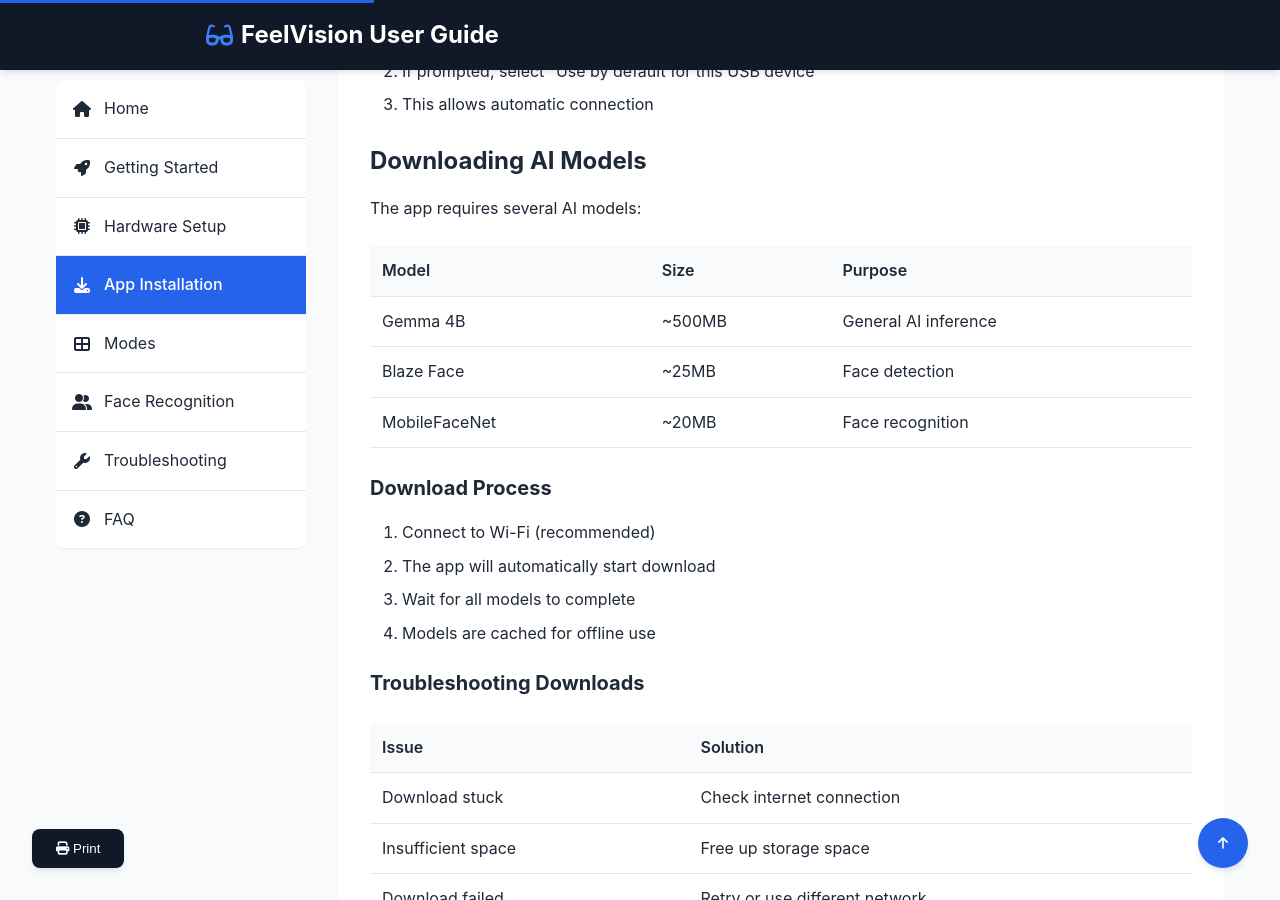
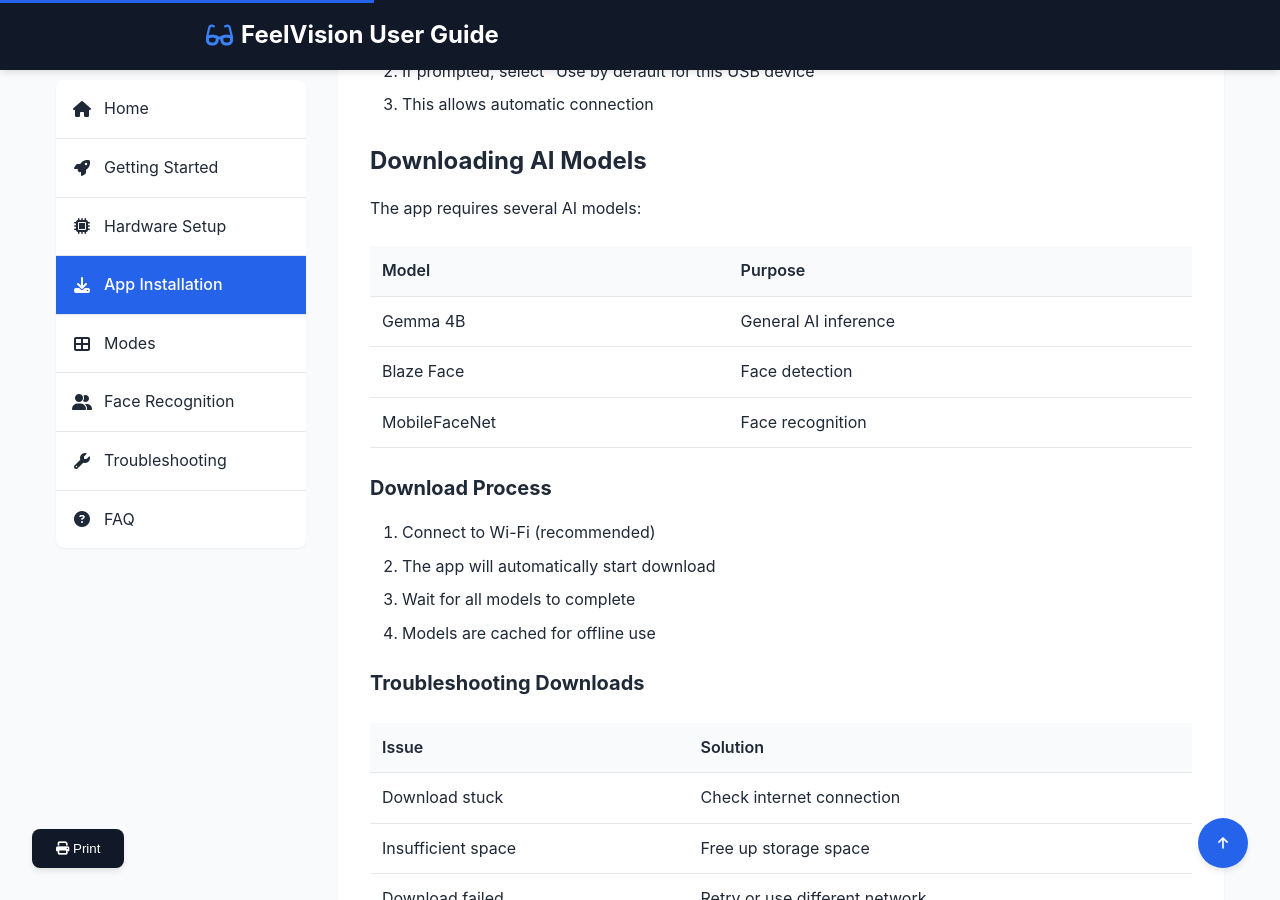
Before and after one commit to FeelVision/user-guide, a Jekyll site: the page built from pages/app-installation.md, in a window 1280 px wide and 900 px high, scrolled down 3830 px. Built offline with Jekyll 4.4.1, drawn with Linux system fonts in a browser that asks for light colours; the table of contents is made by our own code.

Commit message:
Update AI models table by removing size column
Removed size information from AI models table.

```diff
--- a/pages/app-installation.md
+++ b/pages/app-installation.md
@@ -142,11 +142,11 @@ When you first launch the app, you'll see:
 
 The app requires several AI models:
 
-| Model | Size | Purpose |
+| Model  | Purpose |
 |-------|------|---------|
-| Gemma 4B | ~500MB | General AI inference |
-| Blaze Face | ~25MB | Face detection |
-| MobileFaceNet | ~20MB | Face recognition |
+| Gemma 4B  | General AI inference |
+| Blaze Face  | Face detection |
+| MobileFaceNet  | Face recognition |
 
 #### Download Process
 
```
